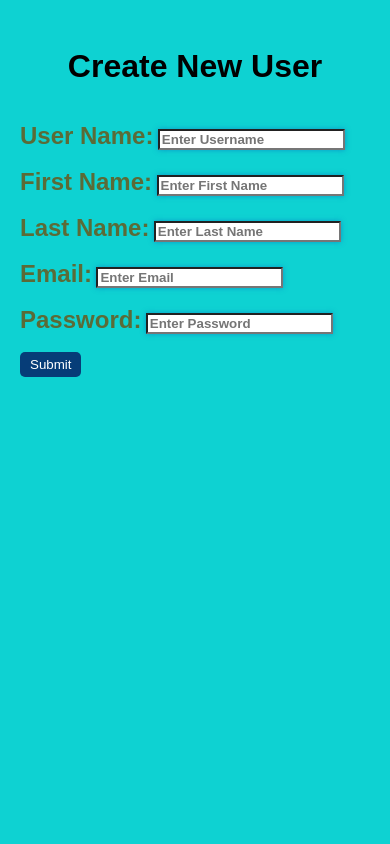
After one commit to Lalita578/Django_All_Projects, a Django app: page /createUser/ in a window 390 px wide. The commit adds this page. Run offline with Django 5.2, Linux system fonts and the light colour scheme.

Commit message:
Add user and registration in phone project

```diff
--- a/Phone/Phone/settings.py
+++ b/Phone/Phone/settings.py
@@ -118,6 +118,11 @@ USE_TZ = True
 
 STATIC_URL = 'static/'
 
+STATICFILES_DIRS = [
+    BASE_DIR / "static"
+]
+
+
 # Default primary key field type
 # https://docs.djangoproject.com/en/5.1/ref/settings/#default-auto-field
 
--- a/Phone/Phone/urls.py
+++ b/Phone/Phone/urls.py
@@ -25,5 +25,8 @@ urlpatterns = [
     path('Create/',Create),
     path('detail/<int:id>',detail),
     path('edit_info/<int:id>',edit_info),
-    path('detlet_phone/<int:id>',detlet_phone)
+    path('detlet_phone/<int:id>',detlet_phone),
+    path('createUser/',createUser),
+    path('Userlogin/',Userlogin),
+    path('Userlogout/',Userlogout)
 ]
--- /dev/null
+++ b/Phone/Template/createuser.html
@@ -0,0 +1,40 @@
+
+
+
+
+{% load static %}
+<!DOCTYPE html>
+<html lang="en">
+<head>
+    <meta charset="UTF-8">
+    <meta name="viewport" content="width=device-width, initial-scale=1.0">
+    <link rel="stylesheet" href="{% static 'index.css' %}">
+    <title>New User</title>
+</head>
+<body>
+
+    <form method="POST" action="">
+        {% csrf_token %}
+        <h1>Create New User</h1>
+        <label for="username">User Name:</label>
+        <input type="text" name="username" placeholder="Enter Username" /><br><br>
+
+        <label for="first_name">First Name:</label>
+        <input type="text" name="first_name" placeholder="Enter First Name" /><br><br>
+
+        <label for="last_name">Last Name:</label>
+        <input type="text" name="last_name" placeholder="Enter Last Name" /><br><br>
+
+        <label for="email">Email:</label>
+        <input type="text" name="email" placeholder="Enter Email" /><br><br>
+
+        <label for="password">Password:</label>
+        <input type="password" name="password" placeholder="Enter Password" /><br> <br>
+
+        <button type="submit">Submit</button>
+
+        <!-- <input type="submit" name="Create" value="Create" /> -->
+
+    </form>
+</body>
+</html>
--- a/Phone/Template/listpage.html
+++ b/Phone/Template/listpage.html
@@ -1,16 +1,17 @@
-
+{% load static %}
 
 <!DOCTYPE html>
 <html lang="en">
 <head>
     <meta charset="UTF-8">
     <meta name="viewport" content="width=device-width, initial-scale=1.0">
+    <link rel="stylesheet" href="{% static 'index.css' %}">
     <title>Detailpage</title>
 </head>
 <body>
     <div>
         <h1>Product Informations </h1>
-        <form action=""  method="POST">
+        <form action="" class="form_css" method="POST">
             {% csrf_token %}
             <label for="brand">brand:</label>
             <input type="text" id="name" name="brand" value="{{ Info_update.brand }}" required>
--- /dev/null
+++ b/Phone/app/static/index.css
@@ -0,0 +1,93 @@
+
+html {
+    background-color: rgb(14, 210, 210);
+    margin: 0; /* Remove default margin */
+    padding: 0; /* Remove default padding */
+    height: 100%; /* Ensures the background color covers the full viewport */
+}
+
+
+body {
+    font-family: Arial, sans-serif;
+    margin: 0;
+    padding: 20px;
+    font-weight: 600;
+    font-family: Arial, Helvetica, sans-serif;
+}
+
+
+h1 {
+
+    text-align: center;
+    margin-bottom: 30px;
+    padding-top: 7px;
+    padding-bottom: 7px;
+    text-decoration: none;
+
+}
+
+
+a {
+    text-align: center;
+    text-decoration: none;
+    color: #18015e;
+    font-size: 20px;
+    display: block;
+    margin: 10px 0;
+
+}
+
+a:hover {
+    color: #205eef;
+    text-decoration: underline;
+}
+
+button {
+    background-color: #063d78;
+    color: white;
+    border: none;
+    padding: 5px 10px;
+    border-radius: 5px;
+    cursor: pointer;
+    margin-right: 10px;
+}
+
+button a {
+    text-decoration: none;
+    color: white;
+}
+
+.form_css{
+    text-align: center;
+    font-size: 24px;
+}
+input{
+    color: rgb(75, 138, 140);
+    font-weight: 800;
+    box-shadow: 0 0 5px rgba(6, 95, 191, 0.5);
+}
+
+
+label{
+    font-size: 24px;
+    color: #5b6b37;
+
+}
+
+.detailp{
+    color:  #5b6b37;
+    font-size: 16px;
+
+}
+
+.logout-button {
+    background-color: #ff4d4d; /* Red color for emphasis */
+    color: white; /* White text for contrast */
+    border: none; /* No border */
+    padding: 10px 20px; /* Comfortable padding */
+    font-size: 16px; /* Readable font size */
+    font-family: Arial, sans-serif; /* Clean font */
+    border-radius: 5px; /* Rounded corners */
+    cursor: pointer; /* Pointer cursor on hover */
+    transition: background-color 0.3s ease, transform 0.2s ease; /* Smooth transitions */
+  }
--- a/Phone/app/views.py
+++ b/Phone/app/views.py
@@ -1,11 +1,65 @@
-from django.shortcuts import render, HttpResponse, HttpResponseRedirect, get_object_or_404
+from django.shortcuts import render, HttpResponseRedirect, get_object_or_404, HttpResponse
 from app.models import Phones
-# Create your views here.
+from django.contrib.auth.models import User
+from django.contrib.auth import authenticate, login, logout
+
 
 
 def home(request):
     phn = Phones.objects.all()
     return render(request, 'index.html' , {'phn':phn})
+
+
+
+def Userlogout(request):
+    logout(request)
+    return HttpResponseRedirect("/")
+
+
+def Userlogin(request):
+    if request.method == 'POST':
+        username = request.POST['username']
+        password = request.POST['password']
+        user = authenticate(username=username, password=password)
+        if user is not None:
+            login(request,user)
+            return HttpResponseRedirect("/")
+            # return HttpResponse("user and password is correct")
+        else:
+            return HttpResponse("user or password is not valid")
+
+    else:
+        if request.user.is_authenticated:
+            return HttpResponseRedirect("/")
+        return render(request,'login.html')
+
+
+def createUser(request):
+    if request.method == 'POST':
+        username = request.POST['username']
+        first_name = request.POST['first_name']
+        last_name = request.POST['last_name']
+        password = request.POST['password']
+        email = request.POST['email']
+
+        user = User.objects.create(
+            username=username,
+            first_name=first_name,
+            last_name=last_name,
+            # password=password,
+            email=email
+        )
+
+        user.set_password(password)
+
+        user.save()
+        return HttpResponseRedirect("/")
+
+
+    else:
+        return render(request,'createuser.html')
+
+
 
 def detail(request,id):
     phone = Phones.objects.get(id=id)
--- a/items/Template/Indexpage.html
+++ b/items/Template/Indexpage.html
@@ -1,6 +1,5 @@
 {% load static %}
 <link rel="stylesheet" href="{% static 'index.css' %}">
-
 
 <a href="/logout">Logout</a>
 <h1>Student List</h1>
```
Also changed, not shown: Phone/Template/detail.html (+14 -1 lines), Phone/Template/index.html (+16 -1 lines), Phone/Template/login.html (added, +20 -0 lines), Phone/db.sqlite3. Lines whose indentation alone changed are shown as unchanged.
